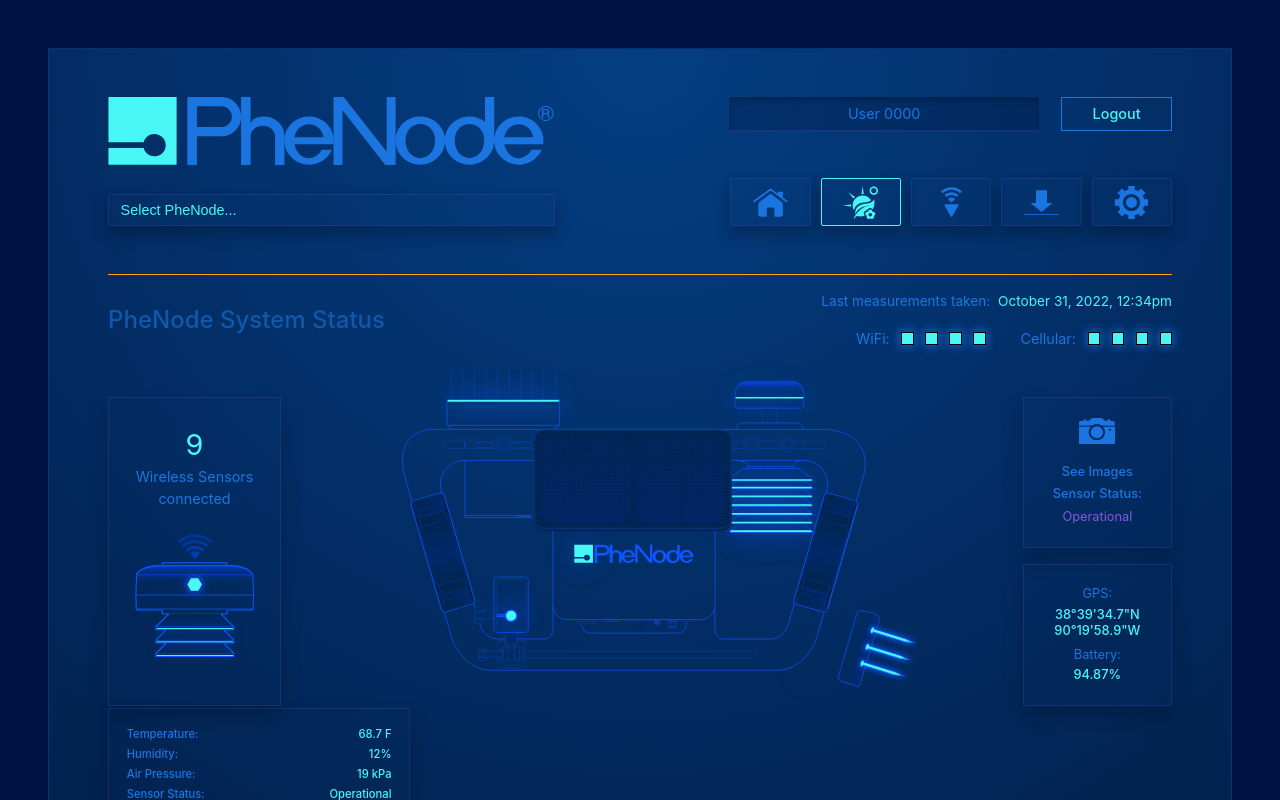
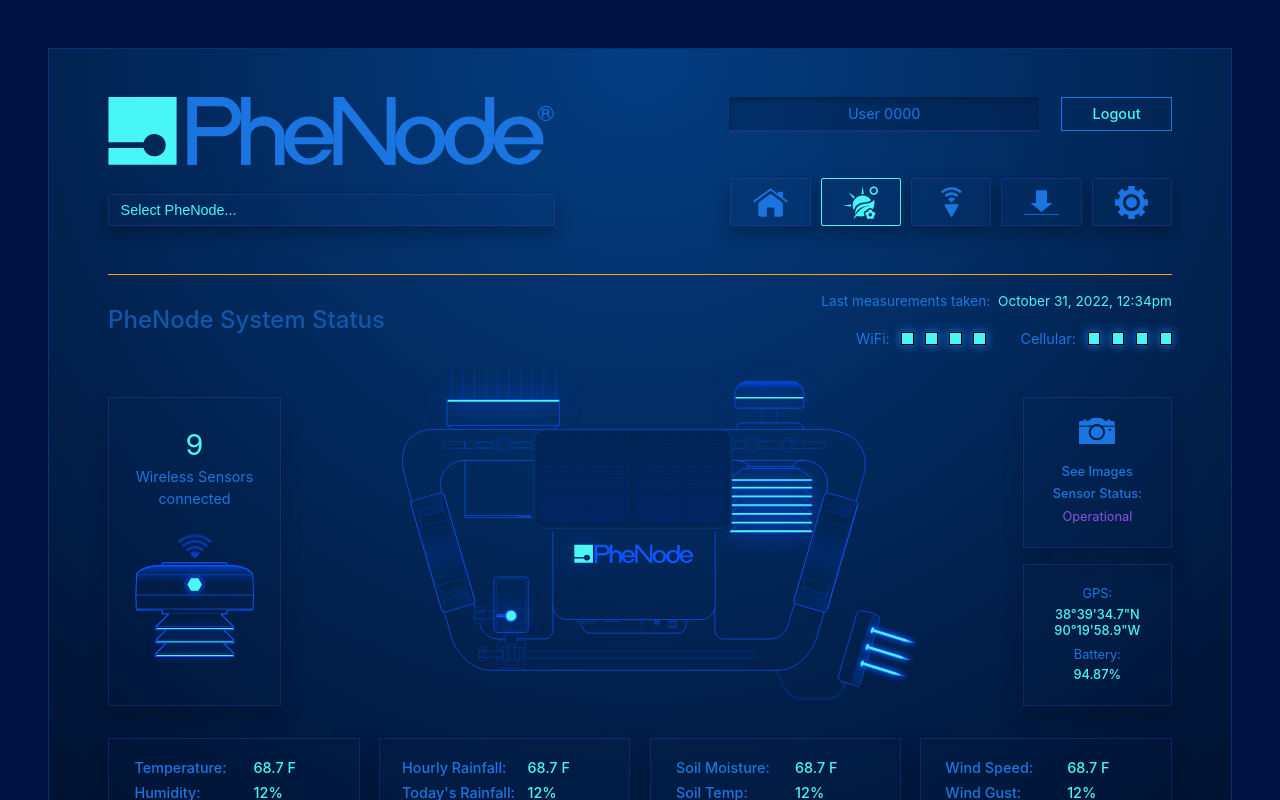
Before and after one commit to JaccobStanton/PheNode, a React (Vite) app in the folder frontend/: page /realtime in a window 1280 px wide. Built offline with nearby package versions, Linux system fonts and the light colour scheme.

Commit message:
Added responsivity based on viewports

```diff
--- a/frontend/src/pages/Realtime.jsx
+++ b/frontend/src/pages/Realtime.jsx
@@ -1,5 +1,5 @@
 // src/components/CustomGrid.jsx
-import React from "react";
+import React, { useState, useEffect } from "react";
 import "../styles/Realtime.css";
 import Title from "../components/pages/realtime/Title";
 import PheNode from "../components/pages/realtime/PheNode";
@@ -9,23 +9,53 @@
 import RealtimeMobileSmall from "../components/layouts/breakpoints/mobile/767px/RealtimeMobileSmall";
 
 const Realtime = () => {
+  const [viewportWidth, setViewportWidth] = useState(window.innerWidth);
+
+  // Update the viewport width on window resize
+  useEffect(() => {
+    const handleResize = () => {
+      setViewportWidth(window.innerWidth);
+    };
+
+    window.addEventListener("resize", handleResize);
+
+    // Cleanup the event listener when the component unmounts
+    return () => {
+      window.removeEventListener("resize", handleResize);
+    };
+  }, []);
+
+  // Conditional rendering logic based on viewport width
+  const renderResponsiveComponent = () => {
+    // Render PheNode and SensorData for 991px and above (including 1280px, 1440px, 1920px, 2560px)
+    if (viewportWidth >= 1280) {
+      return (
+        <>
+          <div className="row">
+            <PheNode />
+          </div>
+          <div className="row">
+            <SensorData />
+          </div>
+        </>
+      );
+    }
+    // Render RealtimeMobile for widths between 767px and 991px
+    else if (viewportWidth >= 990) {
+      return <RealtimeMobile />;
+    }
+    // Render RealtimeMobileSmall for widths below 767px
+    else {
+      return <RealtimeMobileSmall />;
+    }
+  };
+
   return (
     <div className="realtime-grid">
       <div className="row-one">
         <Title />
       </div>
-      <div className="row realtime-desktop">
-        <PheNode />
-      </div>
-      {/* <div className="row realtime-mobile">
-        <RealtimeMobile />
-      </div> */}
-      <div className="row realtime-mobile-767">
-        <RealtimeMobileSmall />
-      </div>
-      {/* <div className="row">
-        <SensorData />
-      </div> */}
+      <div>{renderResponsiveComponent()}</div>
       <PhenodeGrafana />
     </div>
   );
--- a/frontend/src/pages/WSN.jsx
+++ b/frontend/src/pages/WSN.jsx
@@ -1,4 +1,4 @@
-import React from "react";
+import React, { useState, useEffect } from "react";
 import "../styles/WSN.css";
 import Sensor from "../components/pages/wsn/Sensor";
 import WSNTitle from "../components/pages/wsn/Title";
@@ -6,22 +6,49 @@
 import SensorMobile from "../components/layouts/breakpoints/mobile/991px/SensorMobile";
 
 function WSN() {
+  const [viewportWidth, setViewportWidth] = useState(window.innerWidth);
+
+  // Update the viewport width on window resize
+  useEffect(() => {
+    const handleResize = () => {
+      setViewportWidth(window.innerWidth);
+    };
+
+    window.addEventListener("resize", handleResize);
+
+    // Cleanup the event listener when the component unmounts
+    return () => {
+      window.removeEventListener("resize", handleResize);
+    };
+  }, []);
+
+  const renderResponsiveMobileComponent = () => {
+    // Render Sensorfor 991px and above (including 1280px, 1440px, 1920px, 2560px)
+    if (viewportWidth >= 1280) {
+      return (
+        <>
+          <div className="row ">
+            <Sensor />
+          </div>
+        </>
+      );
+    }
+
+    // Render RealtimeMobileSmall for widths below 991px
+    else {
+      return (
+        <div className="row sensor-mobile">
+          <SensorMobile />
+        </div>
+      );
+    }
+  };
   return (
     <div className="realtime-grid">
       <div className="row-one">
         <WSNTitle />
       </div>
-
-      {/* Desktop Sensor */}
-      <div className="row sensor-desktop">
-        <Sensor />
-      </div>
-
-      {/* Mobile Sensor */}
-      <div className="row sensor-mobile">
-        <SensorMobile />
-      </div>
-
+      <div>{renderResponsiveMobileComponent()}</div>
       <SensorGrafana />
     </div>
   );
```
